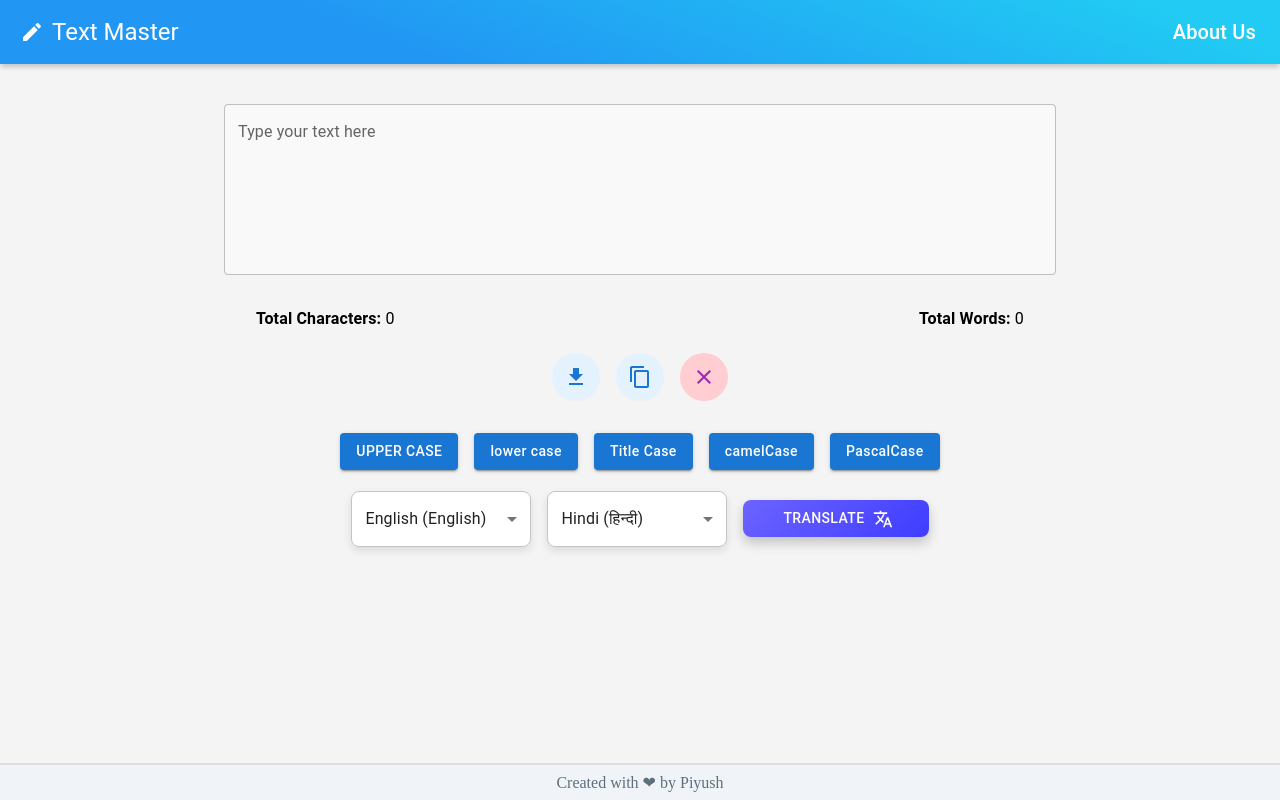
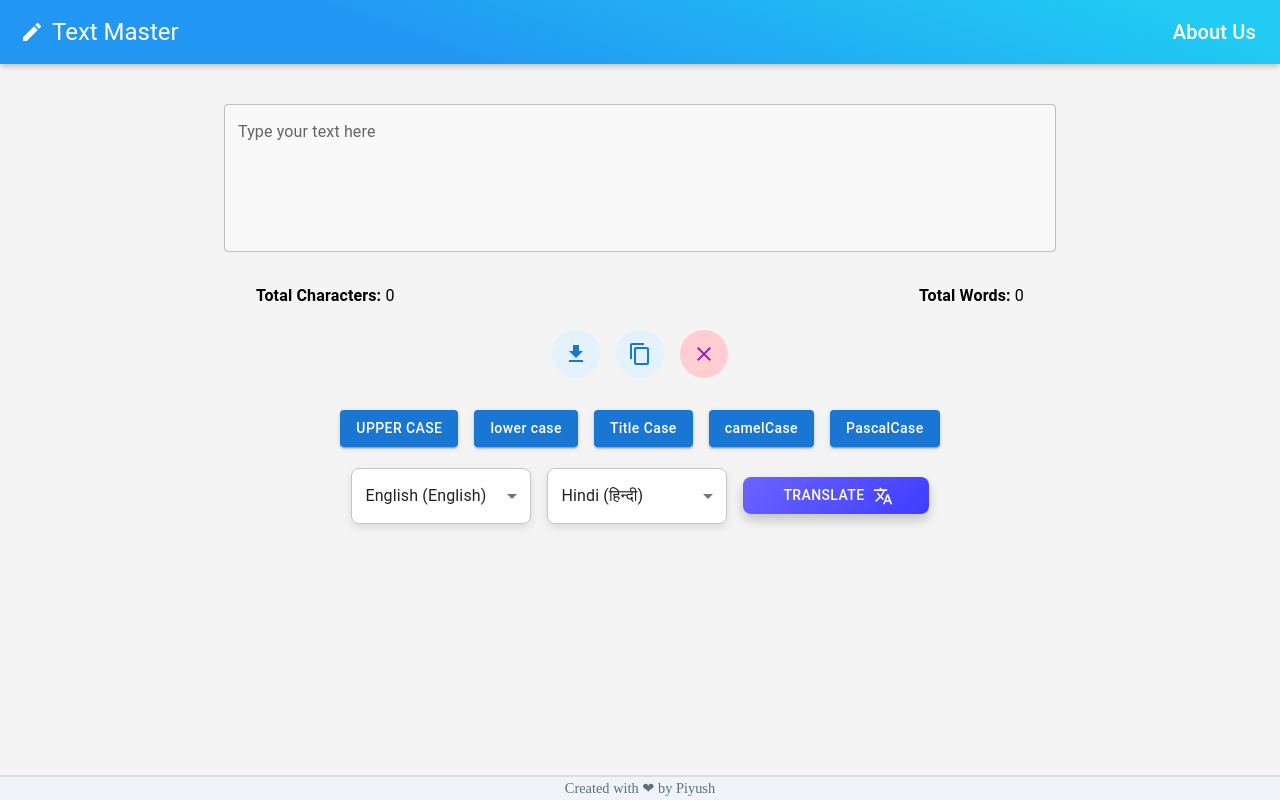
Before and after one commit to immortalWebDev/Text-Master, a React (Vite) app: page / in a window 1280 px wide. Built offline with nearby package versions, Linux system fonts and the light colour scheme.

Commit message:
Fixed styling issues

```diff
--- a/src/components/Footer/Footer.css
+++ b/src/components/Footer/Footer.css
@@ -2,16 +2,16 @@ footer {
     background-color: #f0f4f8;
     color: #5c6f7b;
     text-align: center;
-    padding: 8px;
+    padding: 1px;
     border-top: 2px solid #ddd;
     position: fixed;
     bottom: 0;
     width: 100%;
-    left: 0;
+    /* left: 0;  */
     z-index: 1000;
   }
 
   footer p {
-    margin: 0;
-    font-size: 1rem;
+    margin: 2px;
+    font-size: 0.9rem;
   }
--- a/src/components/Home.jsx
+++ b/src/components/Home.jsx
@@ -54,7 +54,7 @@ const Home = () => {
         <TextField
           label="Type your text here"
           multiline
-          rows={6}
+          rows={5}
           variant="outlined"
           sx={{
             width: { xs: "90vw", sm: "85vw", md: "75vw", lg: "65vw" },
```
